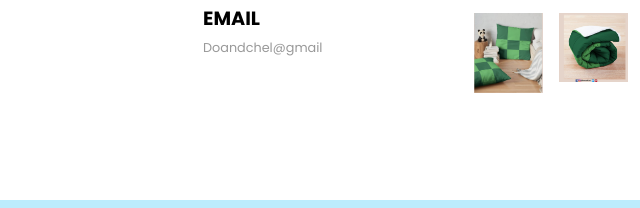
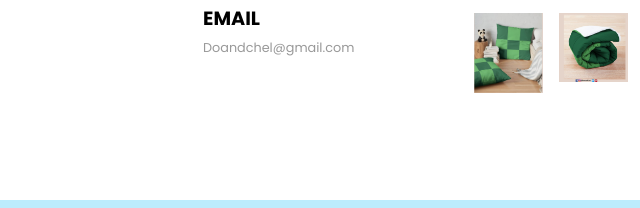
Before and after one commit to seasea19/website, a plain HTML site: page index.html in a window 1280 px wide. Shown: the part 2842-3050 px from the top of the page, 452-1092 px from the left. Drawn offline with nearby package versions, Linux system fonts and the light colour scheme.

Commit message:
Update index.html
Fixed

```diff
--- a/index.html
+++ b/index.html
@@ -208,7 +208,7 @@
                 </div>
                 <div>
                     <h6 class="text-uppercase">Email</h6>
-                    <p>Doandchel@gmail</p>
+                    <p>Doandchel@gmail.com</p>
                 </div>
             </div>
             <div class="footer-one col-lg-3 col-md-6 col-12">
```
